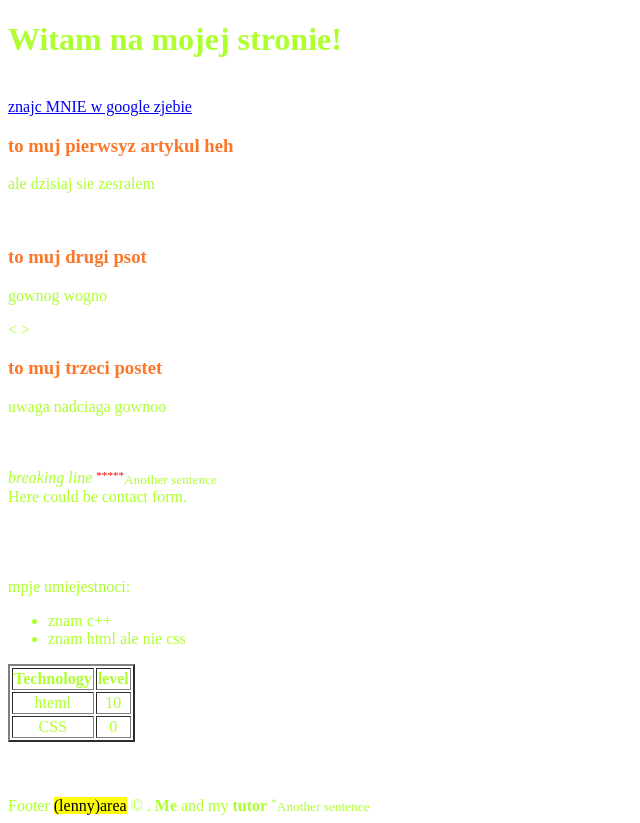
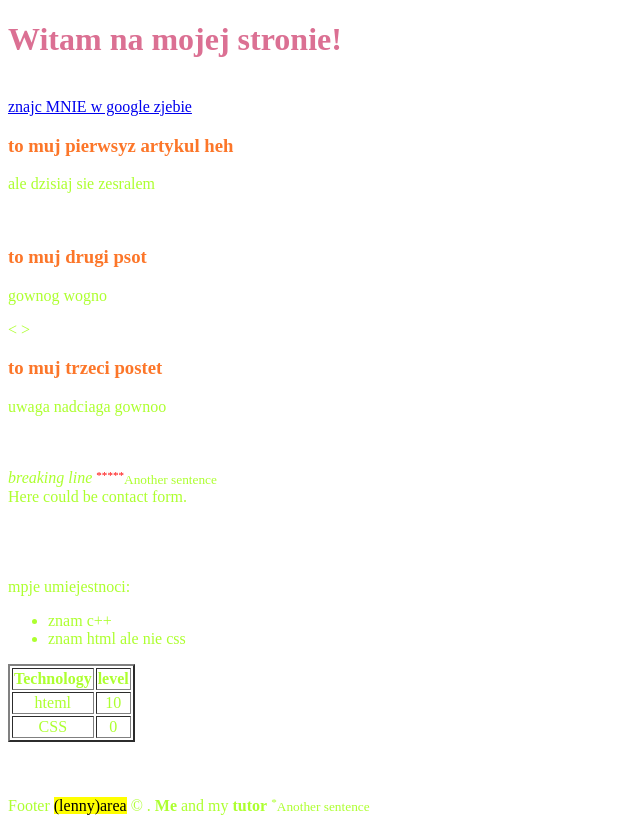
Before and after one commit to wojkoks/wojkoks.github.io, a plain HTML site: page index.html in a window 1280 px wide. Shown: the whole page, without its empty margins (0-640 px from the left). Drawn offline with Linux system fonts and the light colour scheme.

Commit message:
7 commit

```diff
--- a/styles.css
+++ b/styles.css
@@ -19,6 +19,10 @@ h3 {
 p {
     color: greenyellow;
 }
+
+header {
+    color: palevioletred;
+}
 /*h3, p {
 
     color: #FC7629;
```
